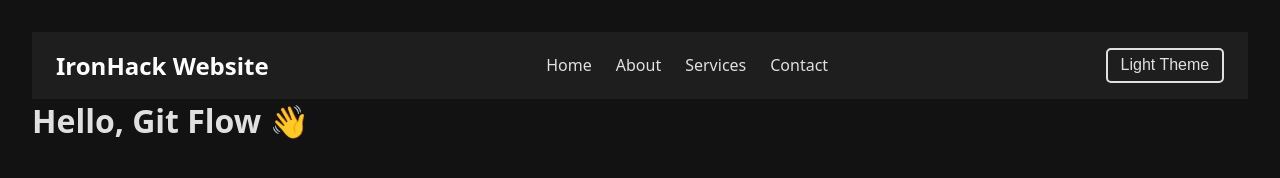
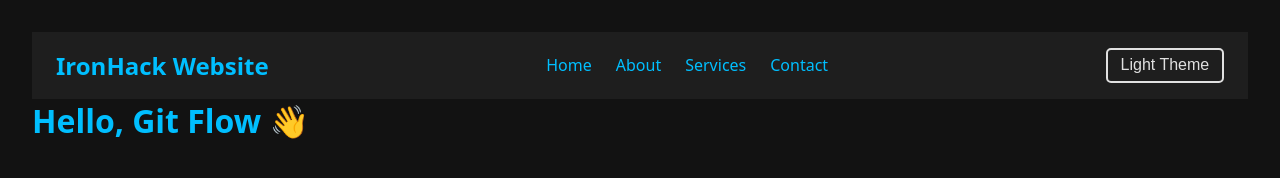
Before and after one commit to rajkiran0001/day1-git-flow-easy, a plain HTML site: page index.html in a window 1280 px wide. Both pictures are taken after a click on the button "dark theme". Drawn offline with Linux system fonts and the light colour scheme.

Commit message:
add text contrast in dark mode

```diff
--- a/styles.css
+++ b/styles.css
@@ -67,15 +67,17 @@ body {
 /* Dark mode styles */
 body.dark-mode {
   background-color: #121212;
-  color: #e0e0e0;
+  color: #00bfff ;
 }
 
 body.dark-mode header {
   background-color: #1e1e1e;
+  color: #00bfff ;
 }
 
 body.dark-mode .nav-links li a {
   color: #e0e0e0;
+  color: #00bfff ;
 }
 
 body.dark-mode #theme-toggle {
```
Also changed, not shown: index.html (+1 -0 lines).
